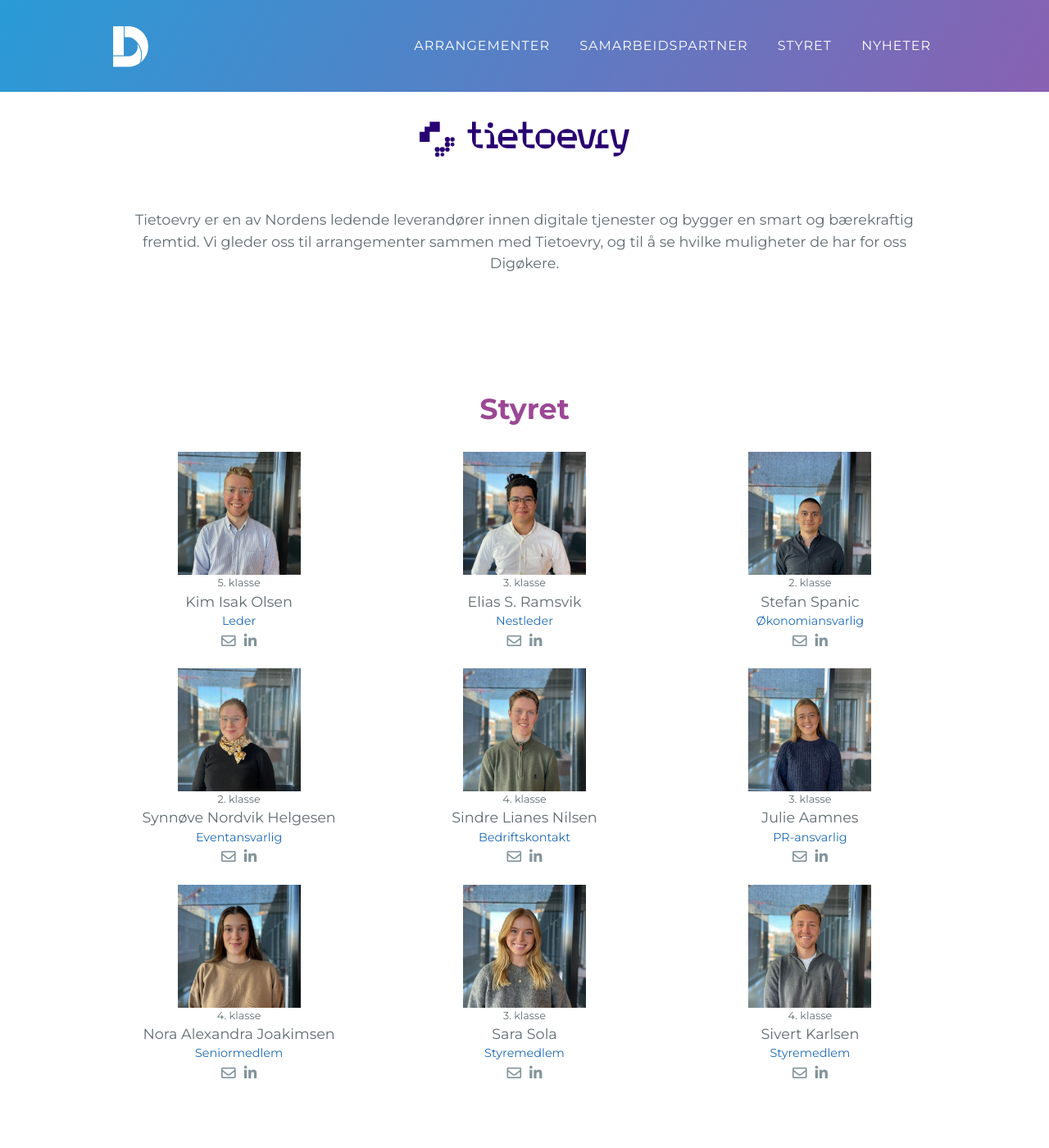
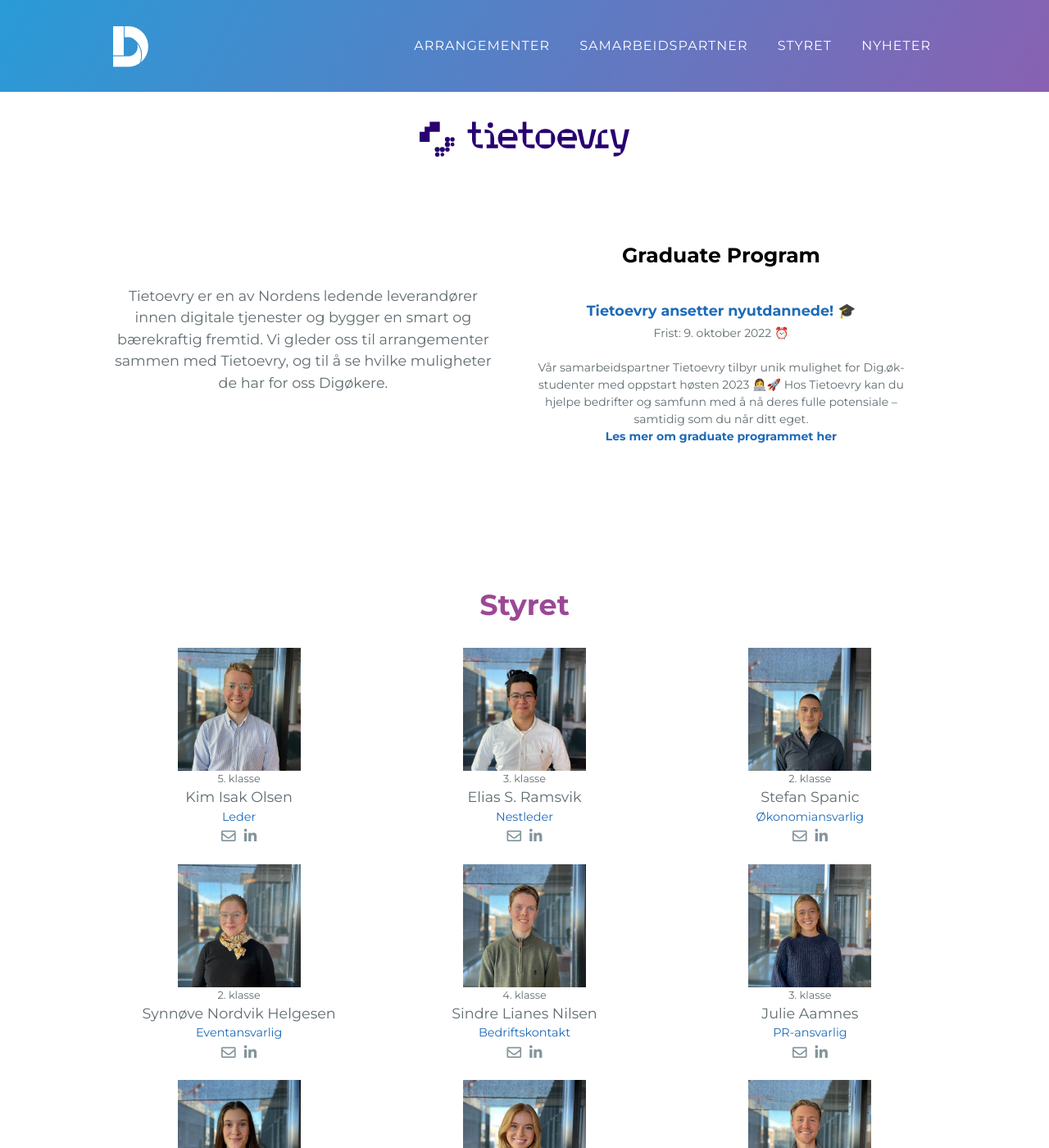
Before and after one commit to digitus-uio/digitus-uio.github.io, a Jekyll site: the page built from index.md, in a window 1280 px wide and 1400 px high, scrolled down 1504 px. Shown: the whole window at 82% size. Built offline with Jekyll 4.4.1, drawn with Linux system fonts in a browser that asks for light colours.

Commit message:
Add partner's graduate program

```diff
--- a/_config.yml
+++ b/_config.yml
@@ -16,14 +16,16 @@
 partner_logo: "assets/img/Tietoevry_logo.svg"
 partner_text: "Tietoevry er en av Nordens ledende leverandører innen digitale tjenester og bygger en smart og bærekraftig fremtid. Vi gleder oss til arrangementer sammen med Tietoevry, og til å se hvilke muligheter de har for oss Digøkere."
 partner_vacancies_header: "Graduate Program"
-# partner_vacancies: [
-#  {
-#    deadline: "7. september 2022",
-#    title: "We are looking for Tech graduates to our specialist track in Norway",
-#    link: "https://tieto.wd3.myworkdayjobs.com/no-NO/Tieto_Careers_External_Site/job/Norway-Fornebu/We-are-looking-for-Tech-graduates-to-our-specialist-track-in-Norway-_R105317-1",
-#    text: "Lorum ipsum",
-#  },
-#]
+partner_vacancies: [
+ {
+    deadline: "9. oktober 2022 ⏰",
+    title: "Tietoevry ansetter nyutdannede! 🎓",
+    link: "https://bit.ly/3DWuNs8",
+    text: "Vår samarbeidspartner Tietoevry tilbyr unik mulighet for Dig.øk-studenter med oppstart høsten 2023 👩‍💻🚀
+    Hos Tietoevry kan du hjelpe bedrifter og samfunn med å nå deres fulle potensiale – samtidig som du når ditt eget.
+    <br/><a href='https://www.tietoevry.com/en/campaigns/2022/graduate-program/' target='_blank'>Les mer om graduate programmet her</a>"
+  },
+]
 
 events_desc: "Vi vil gjerne ha ris, ros og arrangementsforslag. <a href='https://forms.gle/Mttzz249kaA8imkS9' target='_blank'>Send inn ditt her!</a>"
 events: "assets/pictures/arrplan.jpg"
--- a/assets/css/style.scss
+++ b/assets/css/style.scss
@@ -181,10 +181,12 @@
   padding: 10px;
   display: table-cell;
   align-content: center;
+  vertical-align: middle;
   width: 2%;
 }
 
 .sponsor .sponsor-about p {
+  display: flex;
   text-align: center;
 }
 
@@ -199,7 +201,7 @@
   font-size: 25px;
   margin-top: 25px;
   font-weight: bold;
-  color: white;
+  color: rgb(0, 0, 0);
   text-align: center;
 }
 
@@ -218,7 +220,6 @@
   font-size: 14px;
   margin-bottom: 18px;
   text-align: center;
-  color: white;
 }
 
 .board-members {
```
